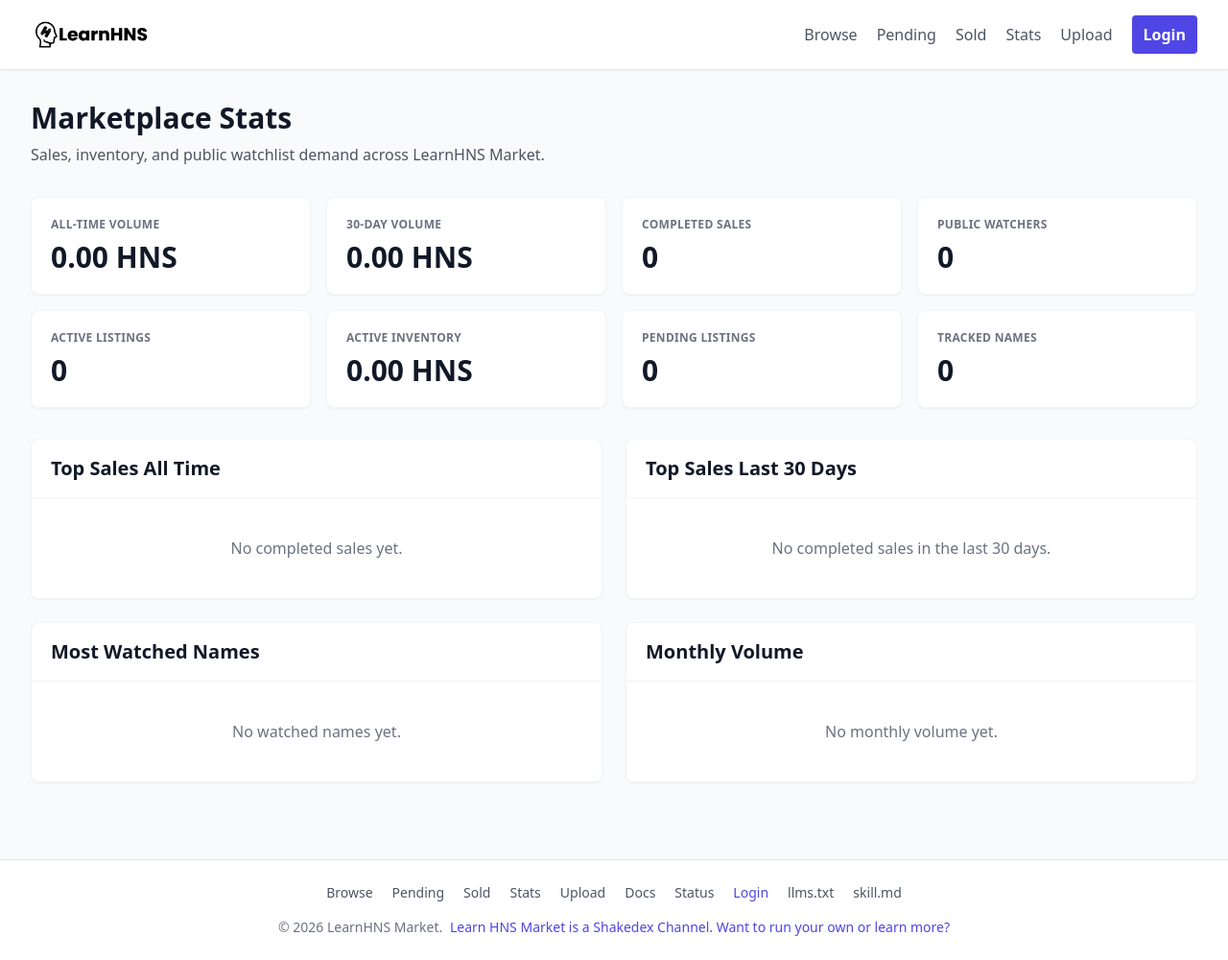
After one commit to shadstoneofficial/learnhns-market, a Flask app: page /stats in a window 1280 px wide. The commit adds this page. Shown: the whole page at 96% size. Run offline with Flask 3, Linux system fonts and the light colour scheme; data that the repository does not hold is empty; some libraries are stand-ins or nearby versions.

Commit message:
Add market stats and public watcher counts

```diff
--- a/app/blueprints/main.py
+++ b/app/blueprints/main.py
@@ -1,4 +1,6 @@
 import json
+from datetime import datetime, timedelta
+from decimal import Decimal
 from urllib.parse import quote
 from xml.sax.saxutils import escape
 
@@ -14,6 +16,7 @@ from app.blueprints.api import _resolve_sale_pending_listing
 from app.blueprints.api import SHAKEDEX_TRANSFER_LOCKUP
 from app.marketplace_indexer import event_for_tx
 from app.models import Listing, PendingListing
+from app.watchers import top_watched_names, total_watcher_count, watched_name_count, watcher_count_for_name, watcher_counts_for_names
 
 main_bp = Blueprint('main', __name__)
 
@@ -29,10 +32,14 @@ def index():
         and not pending.is_expired()
         and pending.name not in active_names
     ]
+    watcher_counts = watcher_counts_for_names(
+        [listing.name for listing in listings] + [pending.name for pending in pending_listings]
+    )
     return render_template(
         'index.html',
         listings=listings,
         pending_listings=[_pending_listing_payload(pending) for pending in pending_listings],
+        watcher_counts=watcher_counts,
         hsd_readiness=_hsd_readiness(),
     )
 
@@ -75,6 +82,26 @@ def pending():
     )
 
 
+@main_bp.route('/stats')
+def stats():
+    listings = _active_listings_unique_by_name()
+    active_names = {listing.name for listing in listings}
+    pending_listings = [
+        pending for pending in PendingListing.query.order_by(PendingListing.created_at.desc()).all()
+        if pending.status not in {'active', 'cancelled', 'expired', 'failed'}
+        and not pending.is_expired()
+        and pending.name not in active_names
+    ]
+    sold_listings = (
+        Listing.query
+        .filter(Listing.status.in_(('sold', 'completed')))
+        .order_by(Listing.sold_at.desc(), Listing.created_at.desc())
+        .all()
+    )
+    stats_payload = _market_stats_payload(listings, pending_listings, sold_listings)
+    return render_template('stats.html', stats=stats_payload)
+
+
 @main_bp.route('/upload')
 def upload():
     return render_template('upload.html')
@@ -115,6 +142,7 @@ def sitemap_xml():
         (url_for('main.index'), 'daily', '1.0'),
         (url_for('main.sold'), 'hourly', '0.8'),
         (url_for('main.pending'), 'hourly', '0.8'),
+        (url_for('main.stats'), 'hourly', '0.8'),
         (url_for('main.docs'), 'monthly', '0.5'),
         (url_for('main.status'), 'daily', '0.4'),
         (url_for('main.llms_txt'), 'weekly', '0.4'),
@@ -192,6 +220,7 @@ def listing_detail(name):
                 'pending.html',
                 pending=_pending_listing_payload(pending),
                 listing_history=listing_history,
+                watcher_count=watcher_count_for_name(normalized_name),
                 hsd_readiness=_hsd_readiness(),
             )
 
@@ -206,6 +235,7 @@ def listing_detail(name):
                 'name_profile.html',
                 profile=_name_profile_payload(normalized_name),
                 listing_history=listing_history,
+                watcher_count=watcher_count_for_name(normalized_name),
             )
 
     listing_is_expired = listing.is_expired()
@@ -228,6 +258,7 @@ def listing_detail(name):
         sale_transfer_status=_name_transfer_status(normalized_name),
         bob_deep_link=bob_deep_link,
         listing_history=listing_history,
+        watcher_count=watcher_count_for_name(normalized_name),
         hsd_readiness=_hsd_readiness(),
     )
 
@@ -278,6 +309,107 @@ def _listing_history(name):
         .order_by(Listing.created_at.desc())
         .all()
     )
+
+
+def _market_stats_payload(active_listings, pending_listings, sold_listings):
+    now = datetime.utcnow()
+    cutoff_30d = now - timedelta(days=30)
+    sales_30d = [
+        listing for listing in sold_listings
+        if _sale_date(listing) and _sale_date(listing) >= cutoff_30d
+    ]
+    active_inventory_value = sum((listing.price_hns for listing in active_listings), Decimal('0'))
+    all_time_volume = sum((listing.price_hns for listing in sold_listings), Decimal('0'))
+    volume_30d = sum((listing.price_hns for listing in sales_30d), Decimal('0'))
+    monthly_volume = _monthly_sales_volume(sold_listings)
+    most_watched = _most_watched_payload(active_listings, pending_listings)
+
+    return {
+        'activeListingCount': len(active_listings),
+        'pendingListingCount': len(pending_listings),
+        'activeInventoryValue': active_inventory_value,
+        'completedSaleCount': len(sold_listings),
+        'allTimeVolume': all_time_volume,
+        'volume30d': volume_30d,
+        'totalWatcherCount': total_watcher_count(),
+        'watchedNameCount': watched_name_count(),
+        'topSalesAllTime': _top_sales_payload(sold_listings, limit=10),
+        'topSales30d': _top_sales_payload(sales_30d, limit=10),
+        'mostWatched': most_watched,
+        'monthlyVolume': monthly_volume,
+    }
+
+
+def _sale_date(listing):
+    return listing.sold_at or listing.created_at
+
+
+def _top_sales_payload(listings, limit=10):
+    sorted_sales = sorted(
+        listings,
+        key=lambda listing: (listing.price_hns or Decimal('0'), _sale_date(listing) or datetime.min),
+        reverse=True,
+    )
+    return [
+        {
+            'name': listing.name,
+            'priceHns': listing.price_hns,
+            'soldAt': _sale_date(listing),
+            'status': listing.status,
+            'url': url_for('main.listing_detail', name=listing.name),
+        }
+        for listing in sorted_sales[:limit]
+    ]
+
+
+def _monthly_sales_volume(listings):
+    buckets = {}
+    for listing in listings:
+        sale_date = _sale_date(listing)
+        if not sale_date:
+            continue
+        key = sale_date.strftime('%Y-%m')
+        bucket = buckets.setdefault(key, {'month': key, 'saleCount': 0, 'volumeHns': Decimal('0')})
+        bucket['saleCount'] += 1
+        bucket['volumeHns'] += listing.price_hns or Decimal('0')
+
+    return [
+        buckets[key]
+        for key in sorted(buckets.keys(), reverse=True)[:12]
+    ]
+
+
+def _most_watched_payload(active_listings, pending_listings):
+    active_by_name = {listing.name: listing for listing in active_listings}
+    pending_by_name = {pending.name: pending for pending in pending_listings}
+    watched = top_watched_names(limit=10)
+    rows = []
+    for row in watched:
+        name = row['name']
+        active = active_by_name.get(name)
+        pending = pending_by_name.get(name)
+        latest = None
+        if not active and not pending:
+            latest = (
+                Listing.query
+                .filter_by(name=name)
+                .order_by(Listing.created_at.desc())
+                .first()
+            )
+        status = 'active' if active else 'pending' if pending else latest.status if latest else 'profile'
+        price = active.price_hns if active else None
+        if pending and pending.expected_price:
+            price = Decimal(pending.expected_price) / Decimal('1000000')
+        if latest and price is None:
+            price = latest.price_hns
+        rows.append({
+            'name': name,
+            'watcherCount': row['watcherCount'],
+            'status': status,
+            'priceHns': price,
+            'url': url_for('main.listing_detail', name=name),
+        })
+    return rows
 
 
 def _has_admin_page_access():
--- a/app/templates/base.html
+++ b/app/templates/base.html
@@ -24,6 +24,7 @@
                 <a href="{{ url_for('main.index') }}" class="text-gray-600 hover:text-indigo-600 font-medium">Browse</a>
                 <a href="{{ url_for('main.pending') }}" class="text-gray-600 hover:text-indigo-600 font-medium">Pending</a>
                 <a href="{{ url_for('main.sold') }}" class="text-gray-600 hover:text-indigo-600 font-medium">Sold</a>
+                <a href="{{ url_for('main.stats') }}" class="text-gray-600 hover:text-indigo-600 font-medium">Stats</a>
                 <a href="{{ url_for('main.upload') }}" class="text-gray-600 hover:text-indigo-600 font-medium">Upload</a>
                 {% if current_account %}
                     <a href="{{ url_for('account.watchlist_page') }}" class="text-gray-600 hover:text-indigo-600 font-medium">Watchlist</a>
@@ -64,6 +65,7 @@
             <a href="{{ url_for('main.index') }}" class="font-medium text-gray-600 hover:text-indigo-600">Browse</a>
             <a href="{{ url_for('main.pending') }}" class="font-medium text-gray-600 hover:text-indigo-600">Pending</a>
             <a href="{{ url_for('main.sold') }}" class="font-medium text-gray-600 hover:text-indigo-600">Sold</a>
+            <a href="{{ url_for('main.stats') }}" class="font-medium text-gray-600 hover:text-indigo-600">Stats</a>
             <a href="{{ url_for('main.upload') }}" class="font-medium text-gray-600 hover:text-indigo-600">Upload</a>
             <a href="{{ url_for('main.docs') }}" class="font-medium text-gray-600 hover:text-indigo-600">Docs</a>
             <a href="{{ url_for('main.status') }}" class="font-medium text-gray-600 hover:text-indigo-600">Status</a>
--- a/app/templates/listing.html
+++ b/app/templates/listing.html
@@ -36,11 +36,13 @@
     </div>
 
     <div class="mb-8 rounded-md border border-indigo-100 bg-indigo-50 p-4 text-indigo-950">
-        <p class="font-semibold">Want to keep track of this listing?</p>
+        <p class="font-semibold">
+            {% if watcher_count == 1 %}1 person is watching this name.{% elif watcher_count > 1 %}{{ watcher_count }} people are watching this name.{% else %}Be the first watcher.{% endif %}
+        </p>
         <p class="mt-1 text-sm text-indigo-900">Save it to your GFAVIP watchlist so you can find it again from your account.</p>
         <div class="mt-4">
             {% if current_account %}
-                <button type="button" data-watch-name="{{ listing.name }}" class="rounded bg-indigo-600 px-4 py-2 font-semibold text-white hover:bg-indigo-700">Watch listing</button>
+                <button type="button" data-watch-name="{{ listing.name }}" class="rounded bg-indigo-600 px-4 py-2 font-semibold text-white hover:bg-indigo-700">{% if watcher_count > 0 %}Join {{ watcher_count }} watcher{% if watcher_count != 1 %}s{% endif %}{% else %}Watch listing{% endif %}</button>
                 <span id="watch-message" class="ml-3 text-sm font-medium"></span>
             {% else %}
                 <a href="{{ url_for('account.login_page', next=request.path) }}" class="inline-block rounded bg-indigo-600 px-4 py-2 font-semibold text-white hover:bg-indigo-700">Login to watch</a>
--- a/app/templates/name_profile.html
+++ b/app/templates/name_profile.html
@@ -22,11 +22,13 @@
     </div>
 
     <div class="mb-8 rounded-md border border-indigo-100 bg-indigo-50 p-4 text-indigo-950">
-        <p class="font-semibold">This name has not been listed on LearnHNS Market yet.</p>
+        <p class="font-semibold">
+            {% if watcher_count == 1 %}1 person is watching this unlisted name.{% elif watcher_count > 1 %}{{ watcher_count }} people are watching this unlisted name.{% else %}This name has not been listed on LearnHNS Market yet.{% endif %}
+        </p>
         <p class="mt-1 text-sm text-indigo-900">You can still watch it with a GFAVIP account and come back if it becomes pending or buyable later.</p>
         <div class="mt-4">
             {% if current_account %}
-                <button type="button" data-watch-name="{{ profile.name }}" class="rounded bg-indigo-600 px-4 py-2 font-semibold text-white hover:bg-indigo-700">Watch name</button>
+                <button type="button" data-watch-name="{{ profile.name }}" class="rounded bg-indigo-600 px-4 py-2 font-semibold text-white hover:bg-indigo-700">{% if watcher_count > 0 %}Join {{ watcher_count }} watcher{% if watcher_count != 1 %}s{% endif %}{% else %}Watch name{% endif %}</button>
                 <span id="watch-message" class="ml-3 text-sm font-medium"></span>
             {% else %}
                 <a href="{{ url_for('account.login_page', next=request.path) }}" class="inline-block rounded bg-indigo-600 px-4 py-2 font-semibold text-white hover:bg-indigo-700">Login to watch</a>
--- a/app/templates/pending.html
+++ b/app/templates/pending.html
@@ -54,11 +54,13 @@
     </div>
 
     <div class="mt-8 rounded-md border border-indigo-100 bg-indigo-50 p-4 text-indigo-950">
-        <p class="font-semibold">Want to know when this becomes buyable?</p>
+        <p class="font-semibold">
+            {% if watcher_count == 1 %}1 person is watching this pending name.{% elif watcher_count > 1 %}{{ watcher_count }} people are watching this pending name.{% else %}Want to know when this becomes buyable?{% endif %}
+        </p>
         <p class="mt-1 text-sm text-indigo-900">Watch this listing with a GFAVIP account and keep it in your saved watchlist while the Shakedex lockup finishes.</p>
         <div class="mt-4">
             {% if current_account %}
-                <button type="button" data-watch-name="{{ pending.name }}" class="rounded bg-indigo-600 px-4 py-2 font-semibold text-white hover:bg-indigo-700">Watch listing</button>
+                <button type="button" data-watch-name="{{ pending.name }}" class="rounded bg-indigo-600 px-4 py-2 font-semibold text-white hover:bg-indigo-700">{% if watcher_count > 0 %}Join {{ watcher_count }} watcher{% if watcher_count != 1 %}s{% endif %}{% else %}Watch listing{% endif %}</button>
                 <span id="watch-message" class="ml-3 text-sm font-medium"></span>
             {% else %}
                 <a href="{{ url_for('account.login_page', next=request.path) }}" class="inline-block rounded bg-indigo-600 px-4 py-2 font-semibold text-white hover:bg-indigo-700">Login to watch</a>
--- /dev/null
+++ b/app/templates/stats.html
@@ -0,0 +1,131 @@
+{% extends 'base.html' %}
+
+{% block title %}Marketplace stats | LearnHNS Market{% endblock %}
+{% block meta_description %}LearnHNS Market statistics for Handshake name sales, marketplace volume, active inventory, and public watcher demand.{% endblock %}
+
+{% block content %}
+<div class="mb-8 text-center sm:text-left">
+    <h1 class="mb-2 text-3xl font-bold">Marketplace Stats</h1>
+    <p class="text-gray-600">Sales, inventory, and public watchlist demand across LearnHNS Market.</p>
+</div>
+
+<div class="mb-8 grid grid-cols-1 gap-4 sm:grid-cols-2 lg:grid-cols-4">
+    <div class="rounded-lg border border-gray-100 bg-white p-5 shadow-sm">
+        <p class="text-xs font-semibold uppercase tracking-wide text-gray-500">All-time volume</p>
+        <p class="mt-2 text-3xl font-bold text-gray-900">{{ "{:,.2f}".format(stats.allTimeVolume) }} HNS</p>
+    </div>
+    <div class="rounded-lg border border-gray-100 bg-white p-5 shadow-sm">
+        <p class="text-xs font-semibold uppercase tracking-wide text-gray-500">30-day volume</p>
+        <p class="mt-2 text-3xl font-bold text-gray-900">{{ "{:,.2f}".format(stats.volume30d) }} HNS</p>
+    </div>
+    <div class="rounded-lg border border-gray-100 bg-white p-5 shadow-sm">
+        <p class="text-xs font-semibold uppercase tracking-wide text-gray-500">Completed sales</p>
+        <p class="mt-2 text-3xl font-bold text-gray-900">{{ "{:,}".format(stats.completedSaleCount) }}</p>
+    </div>
+    <div class="rounded-lg border border-gray-100 bg-white p-5 shadow-sm">
+        <p class="text-xs font-semibold uppercase tracking-wide text-gray-500">Public watchers</p>
+        <p class="mt-2 text-3xl font-bold text-gray-900">{{ "{:,}".format(stats.totalWatcherCount) }}</p>
+    </div>
+    <div class="rounded-lg border border-gray-100 bg-white p-5 shadow-sm">
+        <p class="text-xs font-semibold uppercase tracking-wide text-gray-500">Active listings</p>
+        <p class="mt-2 text-3xl font-bold text-gray-900">{{ "{:,}".format(stats.activeListingCount) }}</p>
+    </div>
+    <div class="rounded-lg border border-gray-100 bg-white p-5 shadow-sm">
+        <p class="text-xs font-semibold uppercase tracking-wide text-gray-500">Active inventory</p>
+        <p class="mt-2 text-3xl font-bold text-gray-900">{{ "{:,.2f}".format(stats.activeInventoryValue) }} HNS</p>
+    </div>
+    <div class="rounded-lg border border-gray-100 bg-white p-5 shadow-sm">
+        <p class="text-xs font-semibold uppercase tracking-wide text-gray-500">Pending listings</p>
+        <p class="mt-2 text-3xl font-bold text-gray-900">{{ "{:,}".format(stats.pendingListingCount) }}</p>
+    </div>
+    <div class="rounded-lg border border-gray-100 bg-white p-5 shadow-sm">
+        <p class="text-xs font-semibold uppercase tracking-wide text-gray-500">Tracked names</p>
+        <p class="mt-2 text-3xl font-bold text-gray-900">{{ "{:,}".format(stats.watchedNameCount) }}</p>
+    </div>
+</div>
+
+<div class="grid grid-cols-1 gap-6 lg:grid-cols-2">
+    <section class="rounded-lg border border-gray-100 bg-white shadow-sm">
+        <div class="border-b border-gray-100 px-5 py-4">
+            <h2 class="text-xl font-bold text-gray-900">Top Sales All Time</h2>
+        </div>
+        <div class="divide-y divide-gray-100">
+            {% for sale in stats.topSalesAllTime %}
+            <a href="{{ sale.url }}" class="grid grid-cols-[2rem_1fr_auto] items-center gap-3 px-5 py-4 hover:bg-gray-50">
+                <span class="text-sm font-semibold text-gray-400">{{ loop.index }}</span>
+                <span class="min-w-0">
+                    <span class="block truncate font-semibold text-indigo-700">{{ display_name(sale.name) }}/</span>
+                    <span class="block text-xs text-gray-500">{% if sale.soldAt %}{{ sale.soldAt.strftime('%Y-%m-%d') }}{% else %}Unknown date{% endif %}</span>
+                </span>
+                <span class="font-semibold text-gray-900">{{ "{:,.2f}".format(sale.priceHns) }} HNS</span>
+            </a>
+            {% else %}
+            <div class="px-5 py-10 text-center text-gray-500">No completed sales yet.</div>
+            {% endfor %}
+        </div>
+    </section>
+
+    <section class="rounded-lg border border-gray-100 bg-white shadow-sm">
+        <div class="border-b border-gray-100 px-5 py-4">
+            <h2 class="text-xl font-bold text-gray-900">Top Sales Last 30 Days</h2>
+        </div>
+        <div class="divide-y divide-gray-100">
+            {% for sale in stats.topSales30d %}
+            <a href="{{ sale.url }}" class="grid grid-cols-[2rem_1fr_auto] items-center gap-3 px-5 py-4 hover:bg-gray-50">
+                <span class="text-sm font-semibold text-gray-400">{{ loop.index }}</span>
+                <span class="min-w-0">
+                    <span class="block truncate font-semibold text-indigo-700">{{ display_name(sale.name) }}/</span>
+                    <span class="block text-xs text-gray-500">{% if sale.soldAt %}{{ sale.soldAt.strftime('%Y-%m-%d') }}{% else %}Unknown date{% endif %}</span>
+                </span>
+                <span class="font-semibold text-gray-900">{{ "{:,.2f}".format(sale.priceHns) }} HNS</span>
+            </a>
+            {% else %}
+            <div class="px-5 py-10 text-center text-gray-500">No completed sales in the last 30 days.</div>
+            {% endfor %}
+        </div>
+    </section>
+
+    <section class="rounded-lg border border-gray-100 bg-white shadow-sm">
+        <div class="border-b border-gray-100 px-5 py-4">
+            <h2 class="text-xl font-bold text-gray-900">Most Watched Names</h2>
+        </div>
+        <div class="divide-y divide-gray-100">
+            {% for row in stats.mostWatched %}
+            <a href="{{ row.url }}" class="grid grid-cols-[2rem_1fr_auto] items-center gap-3 px-5 py-4 hover:bg-gray-50">
+                <span class="text-sm font-semibold text-gray-400">{{ loop.index }}</span>
+                <span class="min-w-0">
+                    <span class="block truncate font-semibold text-indigo-700">{{ display_name(row.name) }}/</span>
+                    <span class="block text-xs text-gray-500">{{ row.status }}{% if row.priceHns %} · {{ "{:,.2f}".format(row.priceHns) }} HNS{% endif %}</span>
+                </span>
+                <span class="font-semibold text-gray-900">{{ row.watcherCount }} watching</span>
+            </a>
+            {% else %}
+            <div class="px-5 py-10 text-center text-gray-500">No watched names yet.</div>
+            {% endfor %}
+        </div>
+    </section>
+
+    <section class="rounded-lg border border-gray-100 bg-white shadow-sm">
+        <div class="border-b border-gray-100 px-5 py-4">
+            <h2 class="text-xl font-bold text-gray-900">Monthly Volume</h2>
+        </div>
+        <div class="divide-y divide-gray-100">
+            {% for month in stats.monthlyVolume %}
+            <div class="grid grid-cols-[6rem_1fr_auto] items-center gap-3 px-5 py-4">
+                <span class="font-semibold text-gray-700">{{ month.month }}</span>
+                <span class="h-2 overflow-hidden rounded bg-gray-100">
+                    {% set share = (month.volumeHns / stats.allTimeVolume * 100) if stats.allTimeVolume else 0 %}
+                    <span class="block h-full rounded bg-indigo-500" style="width: {{ "%.2f"|format(share) }}%"></span>
+                </span>
+                <span class="text-right text-sm font-semibold text-gray-900">
+                    {{ "{:,.2f}".format(month.volumeHns) }} HNS
+                    <span class="block text-xs font-medium text-gray-500">{{ month.saleCount }} sale{% if month.saleCount != 1 %}s{% endif %}</span>
+                </span>
+            </div>
+            {% else %}
+            <div class="px-5 py-10 text-center text-gray-500">No monthly volume yet.</div>
+            {% endfor %}
+        </div>
+    </section>
+</div>
+{% endblock %}
```
Also changed, not shown: app/blueprints/api.py (+19 -0 lines), app/templates/index.html (+14 -0 lines), app/watchers.py (added, +85 -0 lines).
